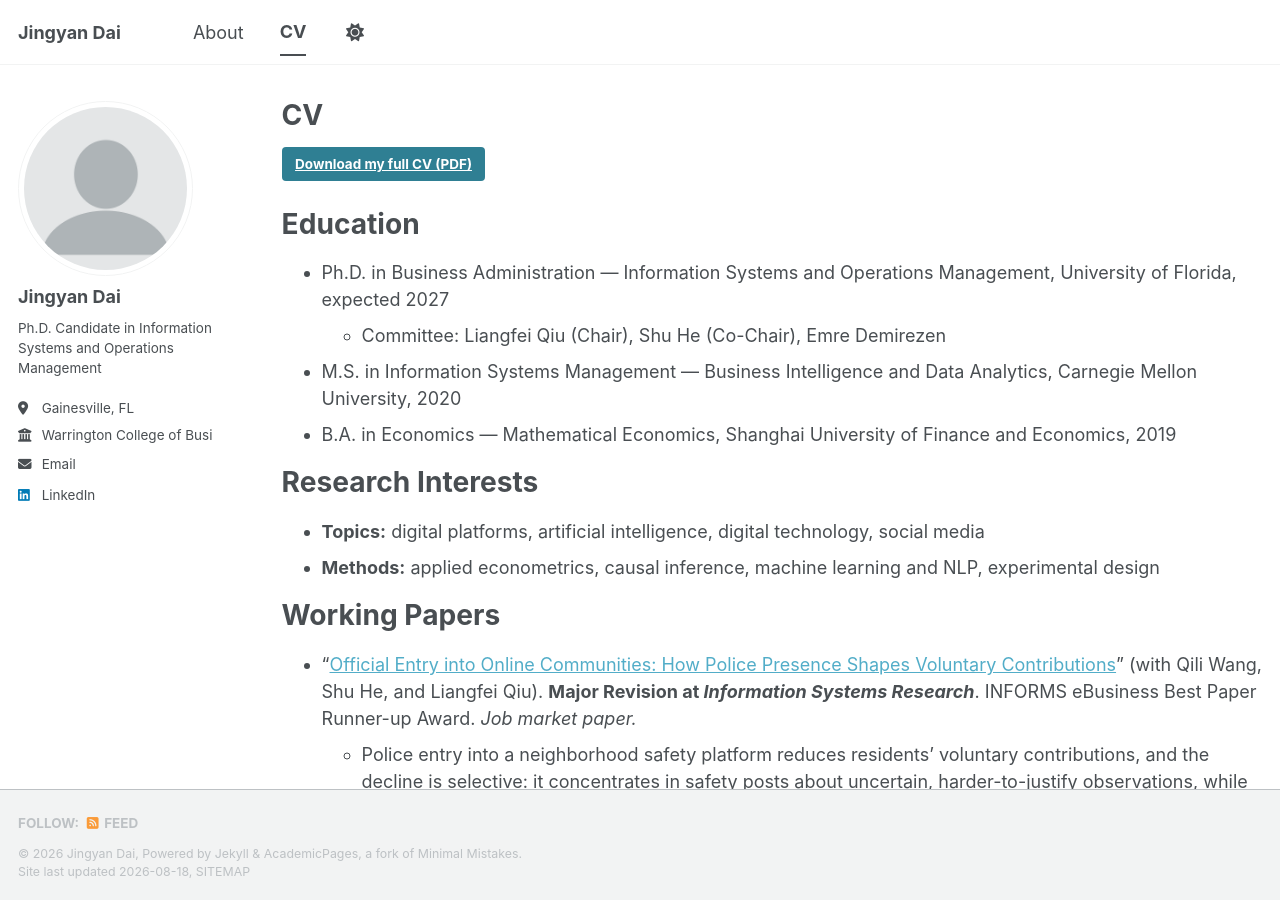
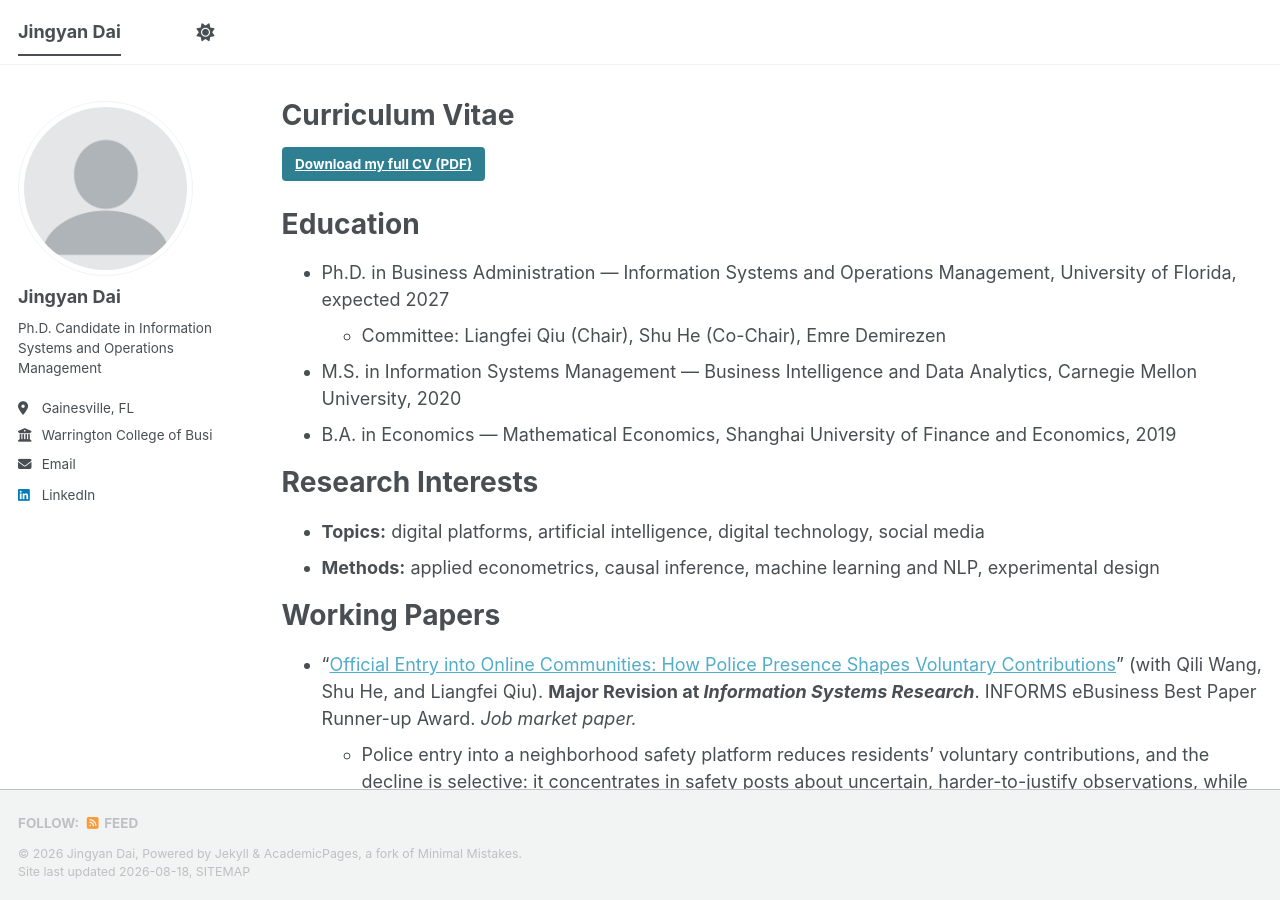
Before and after one commit to jingyandai/jingyandai.github.io, a Jekyll site: the page built from _pages/cv.md, in a window 1280 px wide and 900 px high. Built offline with Jekyll 4.4.1, drawn with Linux system fonts in a browser that asks for light colours; a style sheet for code colours, icons or effects is not loaded.

Commit message:
Single-page site: CV at root, About removed
Make the CV page the site root and drop the About page. Replace the hosted
CV PDF with the current two-page version used in the application packet.

Co-Authored-By: Claude Opus 5 <noreply@anthropic.com>

```diff
--- a/_data/navigation.yml
+++ b/_data/navigation.yml
@@ -1,8 +1,3 @@
 # The following is the order of the links in the header of the website.
 
 main:
-  - title: "About"
-    url: /
-
-  - title: "CV"
-    url: /cv/
--- a/_pages/cv.md
+++ b/_pages/cv.md
@@ -1,9 +1,11 @@
 ---
 layout: archive
-title: "CV"
-permalink: /cv/
+title: "Curriculum Vitae"
+permalink: /
 author_profile: true
 redirect_from:
+  - /cv/
+  - /cv.html
   - /resume
 ---
 
```
Also changed, not shown: _pages/about.md (deleted, +0 -20 lines), 1 other file.
